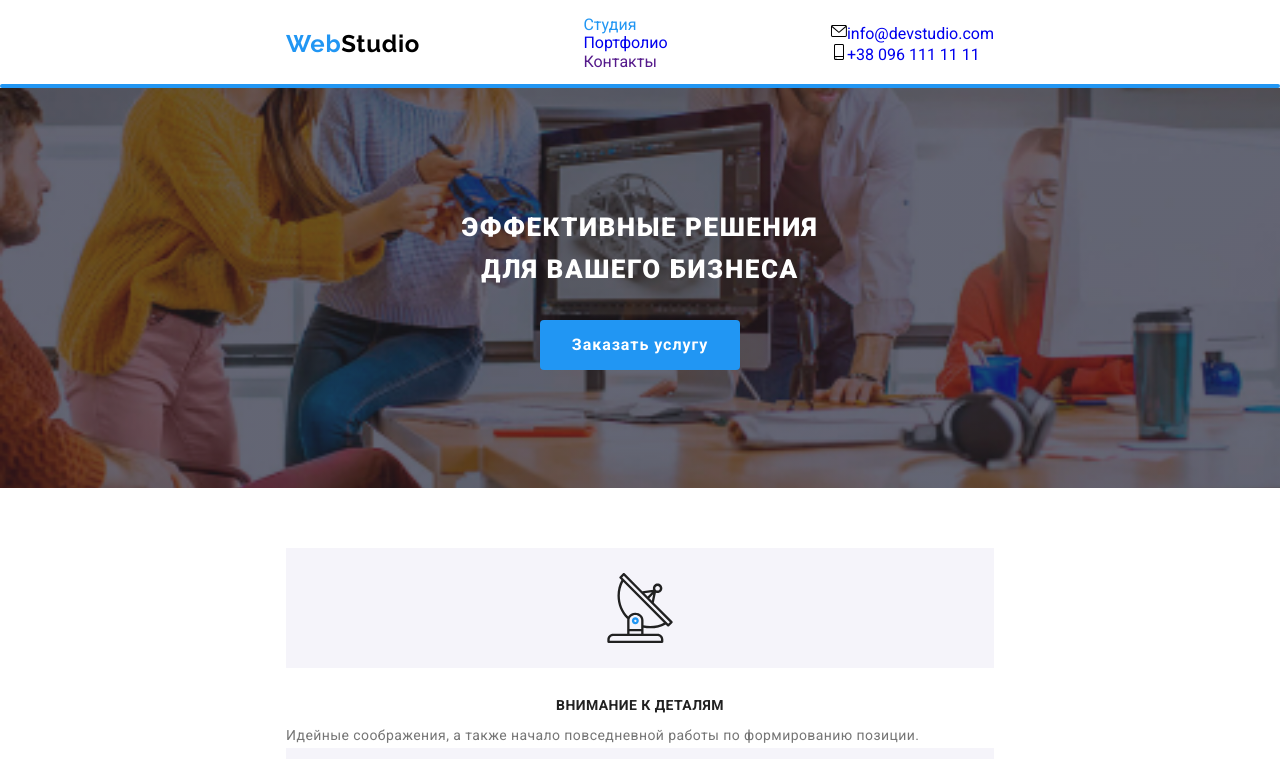
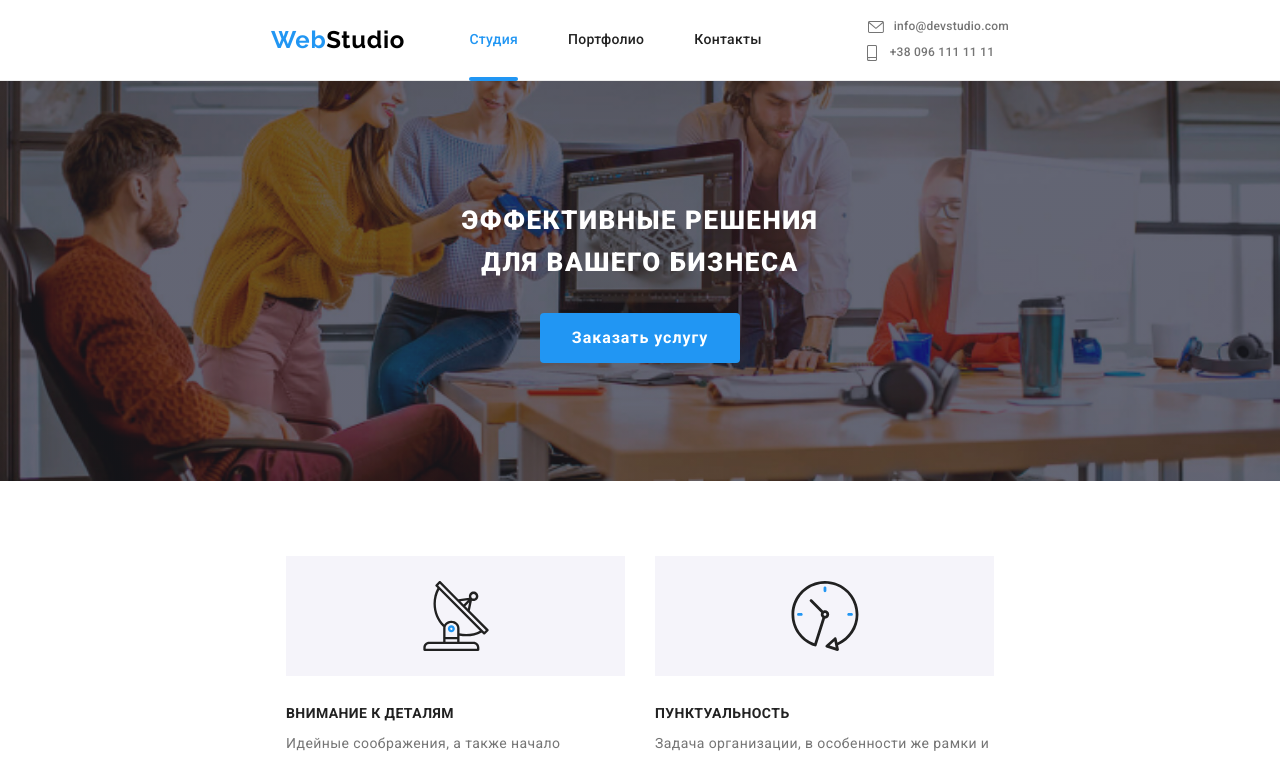
Before and after one commit to MyrSem/goit-markup-hw-08, a plain HTML site: page index.html in a window 1280 px wide. Shown: the top 759 px of the page. Drawn offline with nearby package versions, Linux system fonts and the light colour scheme.

Commit message:
tablet_finish

```diff
--- a/index.html
+++ b/index.html
@@ -38,7 +38,7 @@
           </ul>
         </nav>
         <ul class="auth-nav">
-          <li class="auth-nav__item">
+          <li class="auth-nav__item auth-nav__item_mail">
             <a href="mailto:info@devstudio.com" class="auth-nav__link"
               >
               <svg class="auth-nav__icon" width="16" height="16">
@@ -46,7 +46,7 @@
               </svg>info@devstudio.com
             </a>
           </li>
-          <li class="auth-nav__item">
+          <li class="auth-nav__item auth-nav__item_tel">
             <a href="tel:+380961111111" class="auth-nav__link"
               >
               <svg class="auth-nav__icon" width="16" height="16">
@@ -422,6 +422,7 @@
     </main>
     <footer class="footer">
       <div class="container footer__container">
+        <div class="footer__wrapper">
         <div class="footer__box">
         <a lang="en" href="./index.html" class="footer__logo"
           ><span class="logo__theme_blue">Web</span>Studio</a
@@ -476,6 +477,7 @@
           </a></li>
         </ul>
         </div>
+      </div>
         <div class="footer__subscription">
           <p class="footer__appeal">Подпишитесь на рассылку</p>
           <form class="footer__wrap-form">
--- a/sass/base/_container.scss
+++ b/sass/base/_container.scss
@@ -1,6 +1,7 @@
 .container {
     padding-left: 15px;
     padding-right: 15px;
+
 
     @media screen and (min-width: 480px) {
         margin-left: auto;
@@ -11,7 +12,7 @@
     @media screen and (min-width: 768px) {
         margin-left: auto;
     margin-right: auto;
-    width: 738px;
+    width: 768px;
     }
 }
 
@@ -31,16 +32,10 @@
     display: none;
 }
 
-// @media screen and (max-width: 767px) {
-// .companies__container {
-//     margin: -15px;
-// }
-// }
-
-// .header__container {
-//     display: flex;
-//     align-items: center;
-//     justify-content: flex-start;
+// .about__container,
+// .team__container {
+//     padding-left: 15px;
+//     padding-right: 15px;
 // }
 
 // .footer__container {
--- a/sass/components/_logo.scss
+++ b/sass/components/_logo.scss
@@ -1,14 +1,18 @@
 .logo {
-//     margin-right: 93px;
-//     padding-top: 24px;
-//     padding-bottom: 25px;
-
-    color: var(--black-color);
+    padding-top: 16px;
+    padding-bottom: 16px;
+color: var(--black-color);
     font-family: Raleway, sans-serif;
     font-weight: 700;
     font-size: 24px;
     line-height: 1.17;
     letter-spacing: 0.03em;
+
+    @media screen and (min-width: 768px) {
+        margin-right: auto;
+        padding-top: 26px;
+        padding-bottom: 26px;
+    }
 }
 
 .logo__theme_blue {
--- a/sass/layout/_about.scss
+++ b/sass/layout/_about.scss
@@ -1,8 +1,4 @@
-// .about {
-//     display: flex;
-//     flex-basis: calc((100% - 120px) / 4);
-//     padding-left: 0;
-// }
+
 
 // .about__item {
 //     & + & {
@@ -35,15 +31,30 @@
         }
 }
 
+@media screen and (min-width: 768px) {
+    .about {
+        display: flex;
+        flex-wrap: wrap;
+        padding-left: 0;
+    }
+
+    .about__item {
+        width: calc((100% - 2 * 30px) / 2);
+        margin: 15px;
+    }
+}
+
 
 .about__title {
     margin-bottom: 10px;
-    text-align: center;
-
     font-weight: 700;
     font-size: 14px;
     line-height: 1.14;
     letter-spacing: 0.03em;
     text-transform: uppercase;
     color: var(--primary-text-color);
+
+    @media screen and (max-width: 767px) {
+    text-align: center;
+    }
 }
--- a/sass/layout/_companies.scss
+++ b/sass/layout/_companies.scss
@@ -3,6 +3,13 @@
     flex-wrap: wrap;
     justify-content: space-between;
 }
+
+@media screen and (max-width: 1199px) {
+    .companies__item {
+        width: calc((100% - 3 * 30px) / 3);
+        margin: 15px;
+    }
+    }
 
 @media screen and (max-width: 767px) {
 .companies__item {
--- a/sass/layout/_footer.scss
+++ b/sass/layout/_footer.scss
@@ -82,7 +82,12 @@
 }
 
 .footer__input {
-    width: 358px;
+    display: flex;
+    margin-left: auto;
+    margin-right: auto;
+    justify-content: center;
+    width: 100%;
+    margin-bottom: 20px;
     height: 50px;
     padding-left: 16px;
     color: #ffffff;
@@ -98,20 +103,25 @@
         letter-spacing: 0.03em;
         color: rgba(255, 255, 255, 0.6);
     }
+
+    @media screen and (min-width: 768px) {
+        width: 450px;
+    }
+}
+
+@media screen and (min-width: 768px) {
+.footer__wrapper {
+    display: flex;
+    justify-content: space-around;
+}
 }
 
 // .footer__subscription {
 //     margin-left: 93px;
 // }
 
-.footer__input {
-    width: 100%;
-    margin-bottom: 20px;
-}
-
 .footer__submit-btn {
     display: flex;
-    justify-content: center;
     border: none;
     // margin-left: 12px;
     margin-left: auto;
--- a/sass/layout/_header.scss
+++ b/sass/layout/_header.scss
@@ -2,8 +2,6 @@
     position: relative;
     background-color: #fff;
     border-bottom: 1px solid #ececec;
-    padding-top: 16px;
-    padding-bottom: 16px;
 }
 
 @media screen and (max-width: 767px) {
@@ -143,48 +141,86 @@ color: var(--brand-color);
     .mobile-menu-btn {
         display: none;
     }
-}
+
     .site-nav {
-//     font-weight: 500;
-//     font-size: 14px;
-//     line-height: 1.14;
-//     letter-spacing: 0.02em;
+        display: flex;
+        font-weight: 500;
+        font-size: 14px;
+        line-height: 1.14;
+        letter-spacing: 0.02em;
         }
 
-// .site-nav__item {
-//     & + & {
-//     margin-left: 50px;
-//     }
-// // }
+    .site-nav__item {
+        & + & {
+        margin-left: 50px;
+        }
+        }
 
         .auth-nav {
-//     margin-left: auto;
-//     font-weight: 500;
-//     font-size: 14px;
-//     line-height: 1.14;
-//     letter-spacing: 0.02em;
+        // margin-left: auto;
+        font-weight: 500;
+        font-size: 12px;
+        line-height: 1.17;
+        letter-spacing: 0.02em;
+        }
+
+        .auth-nav__item:not(:last-child) {
+            margin-bottom: 10px;
+        }
+
+        .auth-nav__item_mail {
+            margin-left: 106px;
+        }
+
+        .auth-nav__item_tel {
+            margin-left: 102px;
         }
 
         // .auth-nav__item {
-//     & + & {
-//         margin-left: 50px;
-//         }
+        // & + & {
+        // margin-left: 50px;
+        // }
         // }
 
-// .site-nav__link {
-//     position: relative;
-//     display: block;
-//     padding-top: 32px;
-//     padding-bottom: 32px;
-//     transition: color 250ms cubic-bezier(0.4, 0, 0.2, 1);
+        .site-nav__link {
+        position: relative;
+        display: block;
+        padding-top: 32px;
+        padding-bottom: 32px;
+        transition: color 250ms cubic-bezier(0.4, 0, 0.2, 1);
 
-//     color: var(--primary-text-color);
+        color: var(--primary-text-color);
 
-//     &:hover,
-//     &:focus {
-//     color: var(--brand-color);
-// }
-// }
+        &:hover,
+        &:focus {
+        color: var(--brand-color);
+        }
+        }
+
+        .auth-nav__link {
+            display: flex;
+            // padding-top: 32px;
+            // padding-bottom: 32px;
+            transition: color 250ms cubic-bezier(0.4, 0, 0.2, 1);
+
+            color: var(--secondary-text-color);
+
+            &:hover,
+            &:focus {
+            color: var(--brand-color);
+
+            .auth-nav__icon {
+                fill: var(--brand-color);
+            }
+        }
+        }
+
+        .auth-nav__icon {
+            margin-right: 10px;
+            fill: var(--secondary-text-color);
+            transition: fill 250ms cubic-bezier(0.4, 0, 0.2, 1);
+        }
+}
 
 .site-nav__link_current {
     color: var(--brand-color);
@@ -204,27 +240,3 @@ color: var(--brand-color);
 .mobile-menu__link_current {
     color: var(--brand-color);
 }
-
-// .auth-nav__link {
-//     display: flex;
-//     padding-top: 32px;
-//     padding-bottom: 32px;
-//     transition: color 250ms cubic-bezier(0.4, 0, 0.2, 1);
-
-//     color: var(--secondary-text-color);
-
-//     &:hover,
-//     &:focus {
-//     color: var(--brand-color);
-
-//     .auth-nav__icon {
-//         fill: var(--brand-color);
-//     }
-// }
-// }
-
-// .auth-nav__icon {
-//     margin-right: 10px;
-//     fill: var(--secondary-text-color);
-//     transition: fill 250ms cubic-bezier(0.4, 0, 0.2, 1);
-// }
--- a/sass/layout/_hero.scss
+++ b/sass/layout/_hero.scss
@@ -21,6 +21,24 @@
   .hero {
     background-image: url('../images/imgcover_mobile@2x.jpg');
   }
+}
+
+@media screen and (min-width: 768px) {
+  .hero {
+  background-image: linear-gradient(
+    rgba(47, 48, 58, 0.4),
+    rgba(47, 48, 58, 0.4)
+),
+  url('../images/imgcover_tablet.jpg');
+
+  @media (min-device-pixel-ratio: 2),
+  (min-resolution: 192dpi),
+  (min-resolution: 2dppx) {
+  .hero {
+    background-image: url('../images/imgcover_mobile@2x.jpg');
+  }
+}
+}
 }
 
 .hero__title {
--- a/sass/layout/_our-team.scss
+++ b/sass/layout/_our-team.scss
@@ -9,10 +9,25 @@
         0px 2px 1px rgba(0, 0, 0, 0.2);
     border-radius: 0px 0px 4px 4px;
 
+    @media screen and (max-width: 767px) {
     & + & {
         margin-top: 30px;
         }
+    }
 }
+
+        @media screen and (min-width: 768px) {
+.team {
+    display: flex;
+        flex-wrap: wrap;
+        padding-left: 0;
+}
+
+            .team__item {
+                width: calc((100% - 2 * 30px) / 2);
+        margin: 15px;
+            }
+        }
 
 .team__box {
     padding-top: 30px;
```
Also changed, not shown: css/main.css, css/main.min.css, images/imgcover_tablet.jpg (added), images/imgcover_tablet@2x.jpg (added), 2 other files. Lines whose indentation alone changed are shown as unchanged.
